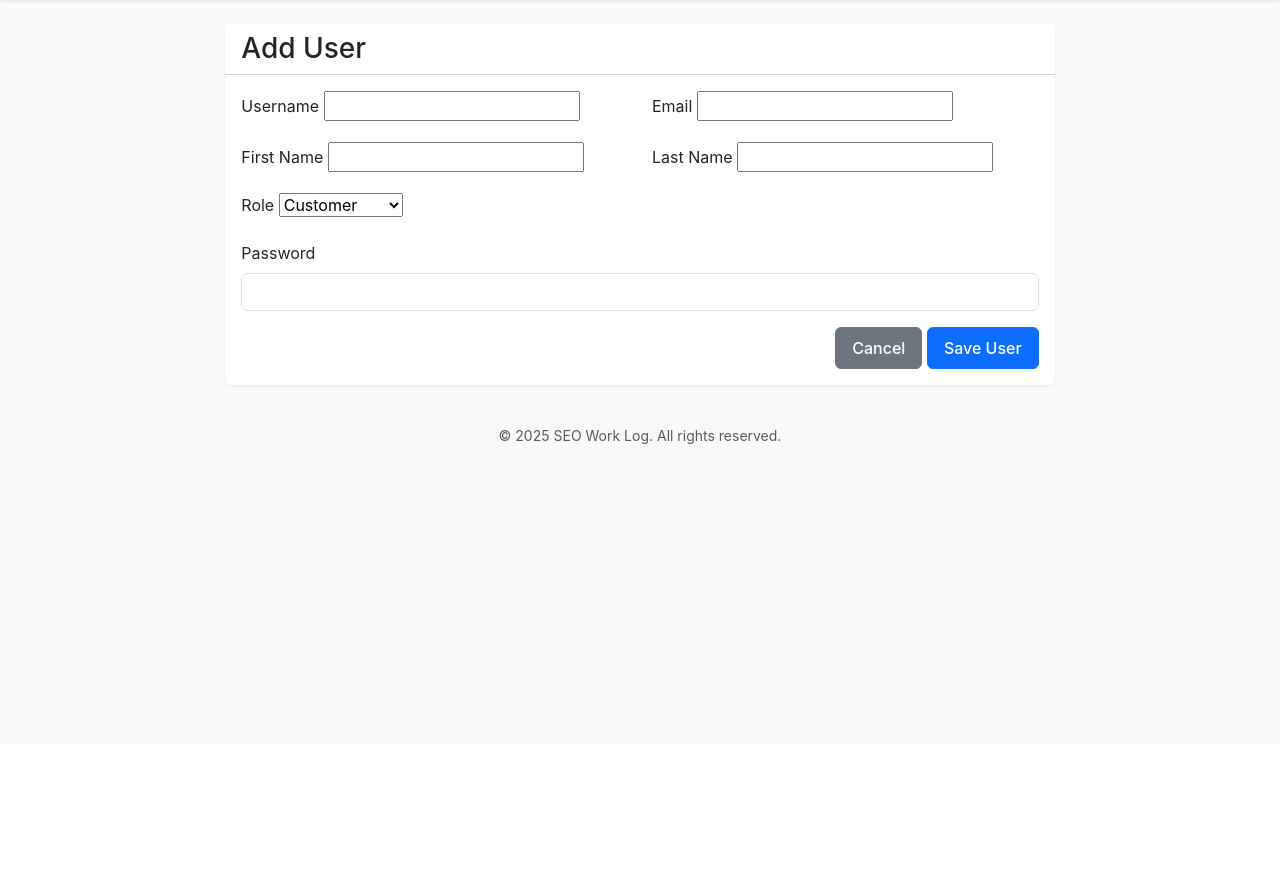
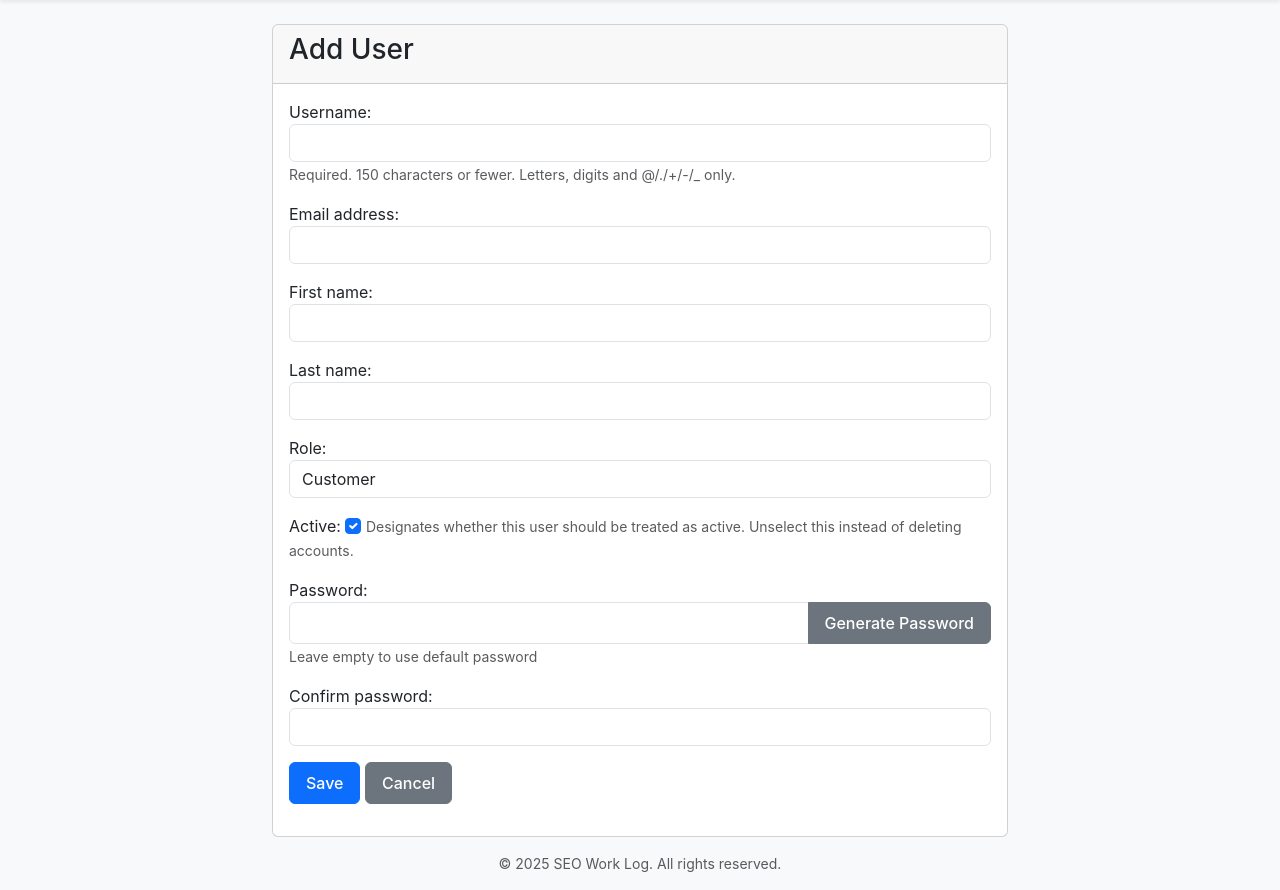
Before and after one commit to bitridge/pythonseodash2, a Django app: page /users/add/ in a window 1280 px wide. Shown: the part 56-946 px from the top of the page. Before the commit the page ends 500 px from the top, so only its background shows below. Run offline with Django 5.2, Linux system fonts and the light colour scheme; a user stored in the database is signed in; some libraries are stand-ins or nearby versions.

Commit message:
Enhance user management with password generation and form improvements
- Added password generation and confirmation fields to user form
- Implemented password validation and default password generation
- Updated user form template with Bootstrap styling and crispy forms
- Modified docker-compose.prod.yml to use explicit volume and port mappings
- Updated Nginx configuration for static and media file serving
- Added setup_static.sh script for directory and permission management

```diff
--- a/core/forms.py
+++ b/core/forms.py
@@ -26,15 +26,52 @@ class MultipleFileField(forms.FileField):
         return result
 
 class CustomUserForm(forms.ModelForm):
+    password = forms.CharField(
+        widget=forms.PasswordInput(attrs={
+            'class': 'form-control',
+            'id': 'id_password_field'
+        }),
+        required=False,
+        help_text='Leave empty to use default password'
+    )
+    confirm_password = forms.CharField(
+        widget=forms.PasswordInput(attrs={
+            'class': 'form-control',
+            'id': 'id_confirm_password_field'
+        }),
+        required=False
+    )
+
     class Meta:
         model = CustomUser
-        fields = ['username', 'email', 'first_name', 'last_name', 'role']
+        fields = ['username', 'email', 'first_name', 'last_name', 'role', 'is_active']
+        widgets = {
+            'username': forms.TextInput(attrs={'class': 'form-control'}),
+            'email': forms.EmailInput(attrs={'class': 'form-control'}),
+            'first_name': forms.TextInput(attrs={'class': 'form-control'}),
+            'last_name': forms.TextInput(attrs={'class': 'form-control'}),
+            'role': forms.Select(attrs={'class': 'form-control'}),
+            'is_active': forms.CheckboxInput(attrs={'class': 'form-check-input'})
+        }
 
     def __init__(self, *args, **kwargs):
-        user = kwargs.pop('user', None)
+        self.user = kwargs.pop('user', None)
         super().__init__(*args, **kwargs)
-        if user and user.role != 'admin':
+        if not self.instance.pk:  # If creating new user
+            self.fields['password'].required = True
+            self.fields['confirm_password'].required = True
+        if self.user and self.user.role != 'admin':
             self.fields.pop('role', None)  # Remove role field for non-admin users
+
+    def clean(self):
+        cleaned_data = super().clean()
+        password = cleaned_data.get('password')
+        confirm_password = cleaned_data.get('confirm_password')
+
+        if password and confirm_password and password != confirm_password:
+            raise forms.ValidationError("Passwords do not match")
+
+        return cleaned_data
 
 class CustomerForm(forms.ModelForm):
     class Meta:
--- a/core/templates/core/user_form.html
+++ b/core/templates/core/user_form.html
@@ -1,96 +1,57 @@
 {% extends 'core/base.html' %}
-{% load static %}
+{% load crispy_forms_tags %}
 
 {% block content %}
-<div class="container-fluid py-4">
-    <div class="row justify-content-center">
-        <div class="col-md-8">
-            <div class="card border-0 shadow-sm">
-                <div class="card-header bg-white">
-                    <h1 class="h3 mb-0">{{ title }}</h1>
+<div class="container mt-4">
+    <div class="row">
+        <div class="col-md-8 offset-md-2">
+            <div class="card">
+                <div class="card-header">
+                    <h3>{{ title }}</h3>
                 </div>
                 <div class="card-body">
-                    {% if form.non_field_errors %}
-                        <div class="alert alert-danger">
-                            {% for error in form.non_field_errors %}
-                                {{ error }}
-                            {% endfor %}
-                        </div>
-                    {% endif %}
-
-                    <form method="post" novalidate>
+                    <form method="post">
                         {% csrf_token %}
 
-                        <div class="row">
-                            <div class="col-md-6">
+                        {% for field in form %}
+                            {% if field.name != 'password' and field.name != 'confirm_password' %}
                                 <div class="mb-3">
-                                    <label class="form-label">Username</label>
-                                    {{ form.username }}
-                                    {% if form.username.errors %}
-                                    <div class="invalid-feedback d-block">
-                                        {{ form.username.errors }}
-                                    </div>
+                                    {{ field.label_tag }}
+                                    {{ field }}
+                                    {% if field.help_text %}
+                                        <small class="form-text text-muted">{{ field.help_text }}</small>
+                                    {% endif %}
+                                    {% if field.errors %}
+                                        <div class="alert alert-danger">
+                                            {{ field.errors }}
+                                        </div>
                                     {% endif %}
                                 </div>
+                            {% endif %}
+                        {% endfor %}
+
+                        <!-- Password Fields with Generator -->
+                        <div class="mb-3">
+                            {{ form.password.label_tag }}
+                            <div class="input-group">
+                                {{ form.password }}
+                                <button type="button" class="btn btn-secondary" id="generatePassword">
+                                    Generate Password
+                                </button>
                             </div>
-                            <div class="col-md-6">
-                                <div class="mb-3">
-                                    <label class="form-label">Email</label>
-                                    {{ form.email }}
-                                    {% if form.email.errors %}
-                                    <div class="invalid-feedback d-block">
-                                        {{ form.email.errors }}
-                                    </div>
-                                    {% endif %}
-                                </div>
-                            </div>
-                        </div>
-
-                        <div class="row">
-                            <div class="col-md-6">
-                                <div class="mb-3">
-                                    <label class="form-label">First Name</label>
-                                    {{ form.first_name }}
-                                    {% if form.first_name.errors %}
-                                    <div class="invalid-feedback d-block">
-                                        {{ form.first_name.errors }}
-                                    </div>
-                                    {% endif %}
-                                </div>
-                            </div>
-                            <div class="col-md-6">
-                                <div class="mb-3">
-                                    <label class="form-label">Last Name</label>
-                                    {{ form.last_name }}
-                                    {% if form.last_name.errors %}
-                                    <div class="invalid-feedback d-block">
-                                        {{ form.last_name.errors }}
-                                    </div>
-                                    {% endif %}
-                                </div>
-                            </div>
+                            {% if form.password.help_text %}
+                                <small class="form-text text-muted">{{ form.password.help_text }}</small>
+                            {% endif %}
                         </div>
 
                         <div class="mb-3">
-                            <label class="form-label">Role</label>
-                            {{ form.role }}
-                            {% if form.role.errors %}
-                            <div class="invalid-feedback d-block">
-                                {{ form.role.errors }}
-                            </div>
-                            {% endif %}
+                            {{ form.confirm_password.label_tag }}
+                            {{ form.confirm_password }}
                         </div>
 
-                        {% if not user_obj %}
                         <div class="mb-3">
-                            <label class="form-label">Password</label>
-                            <input type="password" name="password" class="form-control" required>
-                        </div>
-                        {% endif %}
-
-                        <div class="text-end">
+                            <button type="submit" class="btn btn-primary">Save</button>
                             <a href="{% url 'user_list' %}" class="btn btn-secondary">Cancel</a>
-                            <button type="submit" class="btn btn-primary">Save User</button>
                         </div>
                     </form>
                 </div>
@@ -98,4 +59,28 @@
         </div>
     </div>
 </div>
+
 {% endblock %}
+
+{% block extra_js %}
+<script>
+function generatePassword(length = 12) {
+    const charset = "abcdefghijklmnopqrstuvwxyzABCDEFGHIJKLMNOPQRSTUVWXYZ0123456789!@#$%^&*()_+";
+    let password = "";
+    for (let i = 0; i < length; i++) {
+        const randomIndex = Math.floor(Math.random() * charset.length);
+        password += charset[randomIndex];
+    }
+    return password;
+}
+
+document.getElementById('generatePassword').addEventListener('click', function() {
+    const password = generatePassword();
+    document.getElementById('id_password_field').value = password;
+    document.getElementById('id_confirm_password_field').value = password;
+
+    // Optional: Show a toast or alert with the generated password
+    alert('Generated password: ' + password + '\nPlease save this password securely.');
+});
+</script>
+{% endblock %}
--- a/core/views.py
+++ b/core/views.py
@@ -939,9 +939,14 @@ def user_add(request):
         form = CustomUserForm(request.POST)
         if form.is_valid():
             user = form.save(commit=False)
-            user.set_password(form.cleaned_data['password'])
+            # Set a default password if not provided
+            password = form.cleaned_data.get('password', None)
+            if password:
+                user.set_password(password)
+            else:
+                user.set_password('changeme123')  # Default password
             user.save()
-            messages.success(request, 'User added successfully.')
+            messages.success(request, 'User added successfully. Default password is "changeme123" if none was provided.')
             return redirect('user_list')
     else:
         form = CustomUserForm()
```
Also changed, not shown: docker-compose.prod.yml (+4 -3 lines), 2 other files.
